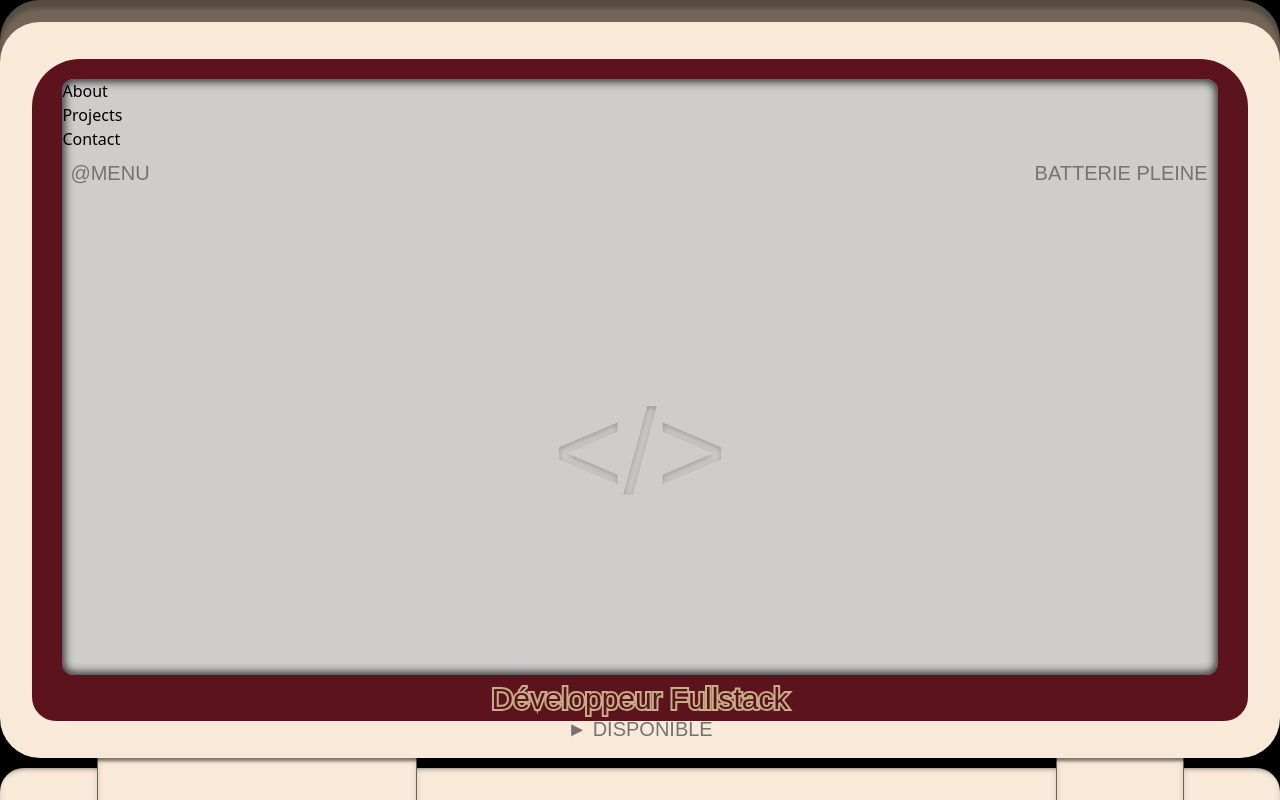
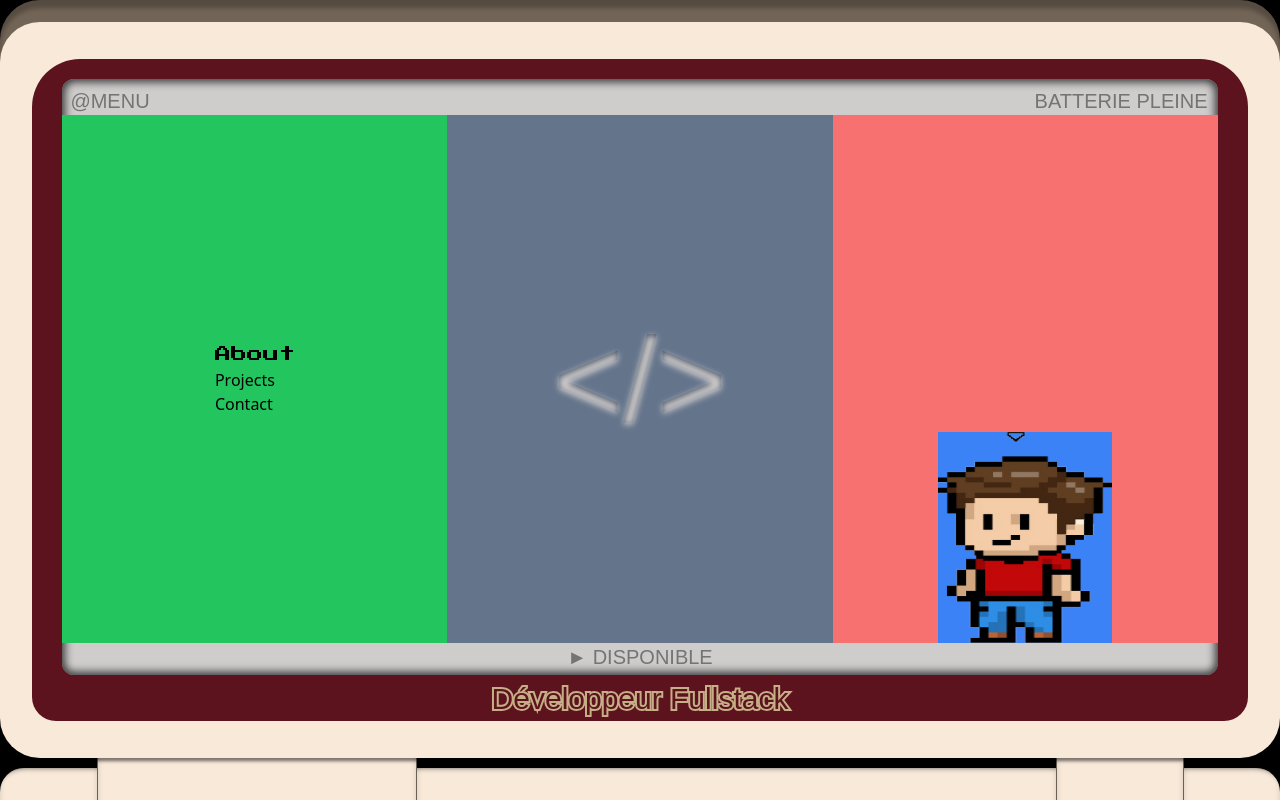
Before and after one commit to remyShift/Portfolio_GameBoy_Next, a Next.js app: page / in a window 1280 px wide. Shown: the top 800 px of the page. Built offline with nearby package versions, Linux system fonts and the light colour scheme; a web font is replaced by a local one.

Commit message:
add new font

```diff
--- a/src/app/layout.tsx
+++ b/src/app/layout.tsx
@@ -2,6 +2,13 @@ import type { Metadata } from "next";
 import "./globals.css";
 import GlobalTemplate from "@/components/Global_Template/Global_Template";
 import { gillSans, gillSansBold, gillSansItalic, gillSansBoldItalic } from "../fonts";
+import { Press_Start_2P } from "next/font/google";
+
+const pressStart2P = Press_Start_2P({
+	weight: ["400"],
+	subsets: ["latin"],
+	variable: "--font-pressStart2P",
+});
 
 export const metadata: Metadata = {
 	title: "Portfolio remyShift",
@@ -14,8 +21,8 @@ export default function RootLayout({
 	children: React.ReactNode;
 }>) {
 	return (
-		<html lang="en" className={`${gillSans.variable} ${gillSansBold.variable} ${gillSansItalic.variable} ${gillSansBoldItalic.variable}`}>
-			<body className="w-[100dvw] h-[100dvh]">
+		<html lang="en" className={`${gillSans.variable} ${gillSansBold.variable} ${gillSansItalic.variable} ${gillSansBoldItalic.variable} ${pressStart2P.variable}`}>
+			<body className="w-[100dvw] h-[100dvh] overflow-y-hidden">
 				<GlobalTemplate>
 					{children}
 				</GlobalTemplate>
--- a/src/components/Global_Template/G-Top/G-Cream/G-Wine/G-Screen/BackgroundSign.tsx
+++ b/src/components/Global_Template/G-Top/G-Cream/G-Wine/G-Screen/BackgroundSign.tsx
@@ -1,6 +1,6 @@
 export default function BackgroundSign() {
 	return (
-		<div className="flex-grow flex justify-center items-center">
+		<div className="w-1/3 flex-grow flex justify-center items-center">
 			<h1 className="font-gillSansBold text-7xl sm:text-8xl md:text-9xl lg:text-[15dvh] bg-clip-text text-transparent bg-black/25"
 				style={{ textShadow: "0 0.1rem 0.4rem #CFCCCC" }}>
 				&lt;/&gt;
--- a/src/components/Global_Template/G-Top/G-Cream/G-Wine/G-Screen/GreyScreen.tsx
+++ b/src/components/Global_Template/G-Top/G-Cream/G-Wine/G-Screen/GreyScreen.tsx
@@ -3,8 +3,9 @@ import GreyScreenInfo from "./GreyScreenInfo";
 export default function GreyScreen({ children }: { children: React.ReactNode }) {
 	return (
 		<div className="bg-greyScreen h-[89%] w-[94%] sm:h-[91%] lg:h-[90%] sm:w-[95%] rounded-xl md:rounded-2x shadow-[inset_0_0_0.5rem_0.18rem_#363636]">
-			{children}
-			<GreyScreenInfo />
+			<GreyScreenInfo>
+				{children}
+			</GreyScreenInfo>
 		</div>
 	);
 }
--- a/src/components/Global_Template/G-Top/G-Cream/G-Wine/G-Screen/GreyScreenInfo.tsx
+++ b/src/components/Global_Template/G-Top/G-Cream/G-Wine/G-Screen/GreyScreenInfo.tsx
@@ -2,11 +2,11 @@ import TopScreen from "./TopScreen";
 import BackgroundSign from "./BackgroundSign";
 import BottomScreen from "./BottomScreen";
 
-export default function GreyScreenInfo() {
+export default function GreyScreenInfo({ children }: { children: React.ReactNode }) {
 	return (
 		<div className="flex flex-col h-full">
 			<TopScreen />
-			<BackgroundSign />
+			{children}
 			<BottomScreen />
 		</div>
 	);
--- a/src/components/Pages/Top/Welcome.tsx
+++ b/src/components/Pages/Top/Welcome.tsx
@@ -1,12 +1,13 @@
 import Link from "next/link";
+import BackgroundSign from "@/components/Global_Template/G-Top/G-Cream/G-Wine/G-Screen/BackgroundSign";
 
 export default function WelcomePage() {
 	return (
-		<div>
-			<nav>
+		<div className="flex flex-row w-full h-full bg-slate-500">
+			<nav className="flex flex-col justify-center items-center w-1/3 h-full bg-green-500">
 				<ul>
 					<li>
-						<Link href="/about">About</Link>
+						<Link href="/about" className="font-pressStart2P">About</Link>
 					</li>
 					<li>
 						<Link href="/projects">Projects</Link>
@@ -16,6 +17,10 @@ export default function WelcomePage() {
 					</li>
 				</ul>
 			</nav>
+			<BackgroundSign />
+			<div className="flex flex-col justify-end items-center w-1/3 h-full bg-red-400">
+				<img src="/assets/img/MeAvatar.png" alt="Me as avatar" className="w-[45%] h-[40%] bg-blue-500" />
+			</div>
 		</div>
 	);
 }
--- a/tailwind.config.ts
+++ b/tailwind.config.ts
@@ -25,6 +25,7 @@ const config: Config = {
 				gillSansBold: ["var(--font-gill-sans-bold)"],
 				gillSansItalic: ["var(--font-gill-sans-italic)"],
 				gillSansBoldItalic: ["var(--font-gill-sans-bold-italic)"],
+				pressStart2P: ["var(--font-pressStart2P)"],
 			},
 			boxShadow: {
 				shadowsPiv: "0 0.1rem 0 0 #6A6157, 0 0.35rem 0 0 #d0c5bb, 0 0.5rem 0 0.15rem #F8E9D9",
```
Also changed, not shown: public/assets/img/MeAvatar.png (added).
